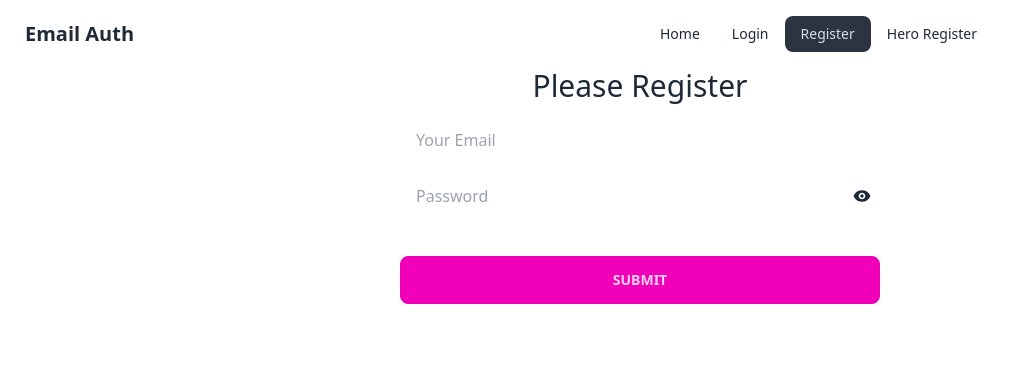
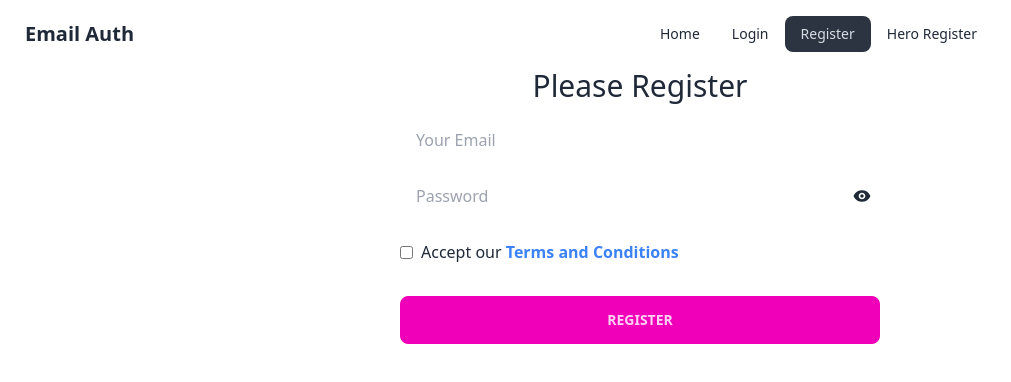
Before and after one commit to rootnure/user-email-password-auth-50, a React (Vite) app: page /register in a window 1280 px wide. Shown: the top 382 px of the page, without its empty margins (0-1011 px from the left). Built offline with nearby package versions, Linux system fonts and the light colour scheme.

Commit message:
Register upon accepting T&C validation added

```diff
--- a/src/Register/Register.jsx
+++ b/src/Register/Register.jsx
@@ -14,7 +14,8 @@ const Register = () => {
         e.preventDefault();
         const email = e.target.email.value;
         const password = e.target.password.value;
-        console.log({ email, password });
+        const checked = e.target.terms.checked;
+        console.log({ email, password, checked });
         // reset error
         setRegisterError('');
         setRegisterSuccess('');
@@ -40,6 +41,10 @@ const Register = () => {
             setRegisterError("Password must contain at lest one special character");
             return;
         }
+        else if (!checked) {
+            setRegisterError("Must Check our Terms & Conditions");
+            return;
+        }
 
         // create user
         createUserWithEmailAndPassword(auth, email, password)
@@ -61,9 +66,9 @@ const Register = () => {
                 <form onSubmit={handleRegister} className="w-9/12 mx-auto">
                     <input className="w-full rounded px-4 py-2" type="email" name="email" placeholder="Your Email" required />
                     <br />
-                    <div className="relative">
+                    <div className="relative mt-4">
                         <input
-                            className="my-4 w-full rounded px-4 py-2"
+                            className="w-full rounded px-4 py-2"
                             type={isPasswordVisible ? "text" : "password"} name="password"
                             placeholder="Password"
                             required />
@@ -77,7 +82,12 @@ const Register = () => {
                         </span>
                     </div>
                     <br />
-                    <input className="btn btn-secondary w-full" type="submit" value="Submit" />
+                    <div className="mb-2 flex items-center gap-x-2">
+                        <input type="checkbox" name="terms" id="terms" />
+                        <label>Accept our <a href="#" className="font-bold text-blue-500">Terms and Conditions</a></label>
+                    </div>
+                    <br />
+                    <input className="btn btn-secondary w-full" type="submit" value="Register" />
                     <br />
                 </form>
             </div>
```
